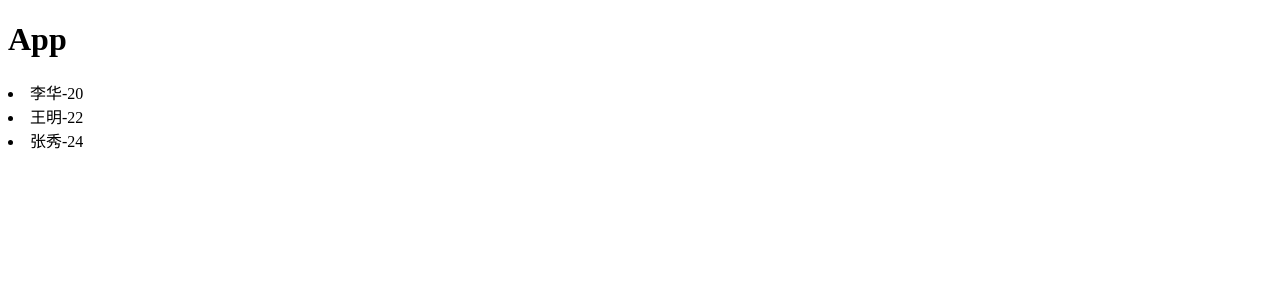
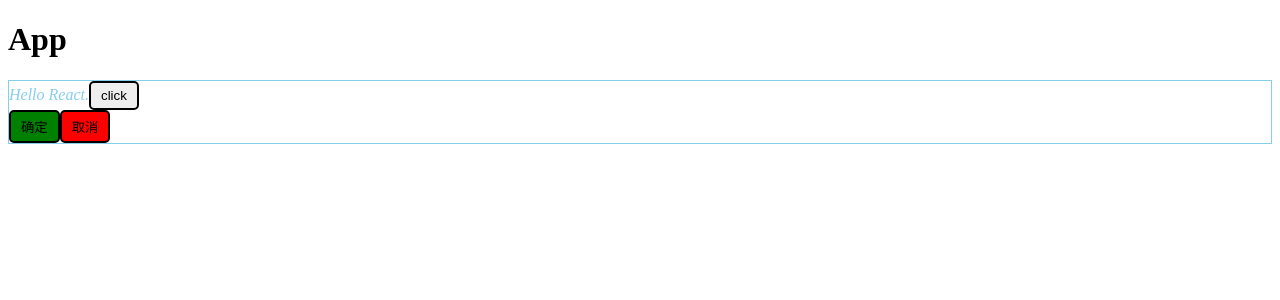
Before and after one commit to Tako0825/React-notes, a React (Create React App) app in the folder react-cli/: page / in a window 1280 px wide. Shown: the top 300 px of the page. Built offline with nearby package versions, Linux system fonts and the light colour scheme.

Commit message:
CSS-内联样式&Module&styled-components

```diff
--- a/react-cli/package.json
+++ b/react-cli/package.json
@@ -11,6 +11,7 @@
     "react": "^18.2.0",
     "react-dom": "^18.2.0",
     "react-scripts": "5.0.1",
+    "styled-components": "^6.1.8",
     "web-vitals": "^2.1.4"
   },
   "scripts": {
--- /dev/null
+++ b/react-cli/src/40-CSS-in-JavaSctipt/App.jsx
@@ -0,0 +1,35 @@
+import React, { Component } from 'react'
+import { AppWrapper, ButtonWrapper, ConfirmWrapper, CancelWrapper } from './style'
+
+export class App extends Component {
+  constructor() {
+    super()
+    this.state = { textcolor: 'skyblue' }
+  }
+
+  changeColor() {
+    this.setState({
+      textcolor: this.state.textcolor==='skyblue'?'hotpink':'skyblue'
+    })
+  }
+
+  render() {
+    const { textcolor } = this.state
+    return (
+      <div>
+        <h1>App</h1>
+        <AppWrapper textcolor={textcolor}>
+          <span>Hello React.</span>
+          <ButtonWrapper onClick={() => this.changeColor()}>click</ButtonWrapper>
+          <br />
+          <ConfirmWrapper onClick={() => alert('确定')}>确定</ConfirmWrapper>
+          <CancelWrapper onClick={() => alert('取消')}>取消</CancelWrapper>
+        </AppWrapper>
+      </div>
+    )
+  }
+}
+// 1.styled-components
+// 2.emotion
+
+export default App
--- /dev/null
+++ b/react-cli/src/40-CSS-in-JavaSctipt/style.js
@@ -0,0 +1,28 @@
+import styled from 'styled-components'
+
+export const AppWrapper = styled.div.attrs(props => {
+    console.log(props);
+    return { textcolor: props.textcolor }
+})`
+    color: ${props => props.textcolor};
+    border: 1px solid skyblue;
+    font-style: italic;
+`
+
+const buttonBasic = styled.button`
+    background-color: #eee;
+    border: 2px solid #000;
+    padding: 5px 10px;
+    border-radius: 5px;
+`
+
+export const ButtonWrapper = styled(buttonBasic)`
+`
+
+export const ConfirmWrapper = styled(buttonBasic)`
+    background-color: green;
+`
+
+export const CancelWrapper = styled(buttonBasic)`
+    background-color: red;
+`
--- a/react-cli/src/index.js
+++ b/react-cli/src/index.js
@@ -27,7 +27,10 @@ import ReactDOM from 'react-dom/client';
 // import App from './34-高阶组件-登录鉴权/App'
 // import App from './35-高阶组件-渲染时长/App'
 // import App from './36-portal-createPortal/App'
-import App from './37-Fragment/App'
+// import App from './37-Fragment/App'
+// import App from './38-CSS-内联样式/App'
+// import App from './39-CSS-Modules/App'
+import App from './40-CSS-in-JavaSctipt/App'
 
 const root = ReactDOM.createRoot(document.getElementById('root'))
 root.render(
```
Also changed, not shown: react-cli/src/38-CSS-内联样式/App.jsx (added, +34 -0 lines), react-cli/src/39-CSS-Modules/App.jsx (added, +17 -0 lines), react-cli/src/39-CSS-Modules/Header.jsx (added, +15 -0 lines), react-cli/src/39-CSS-Modules/Header.module.css (added, +7 -0 lines), react-cli/src/39-CSS-Modules/Section.jsx (added, +15 -0 lines), react-cli/src/39-CSS-Modules/Section.module.css (added, +7 -0 lines), 1 other file (tests, documents, lock files or other folders).
